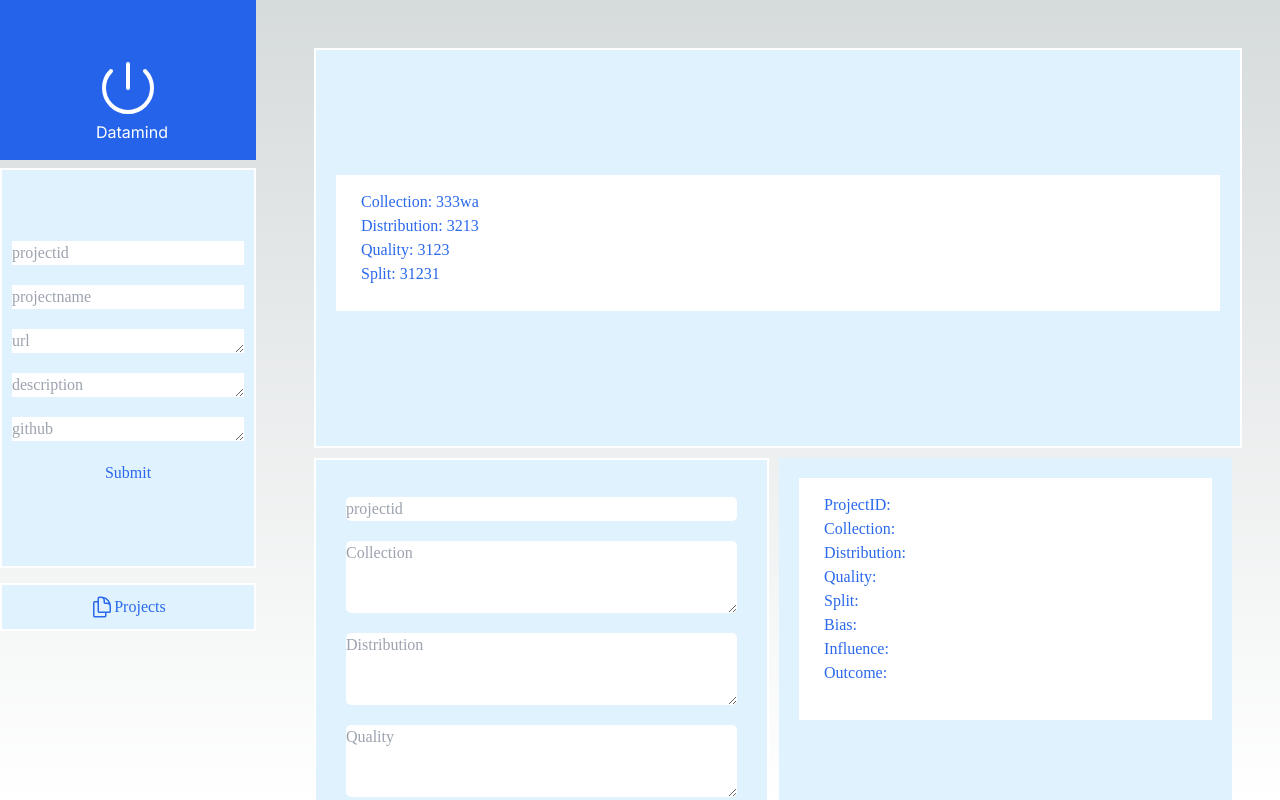
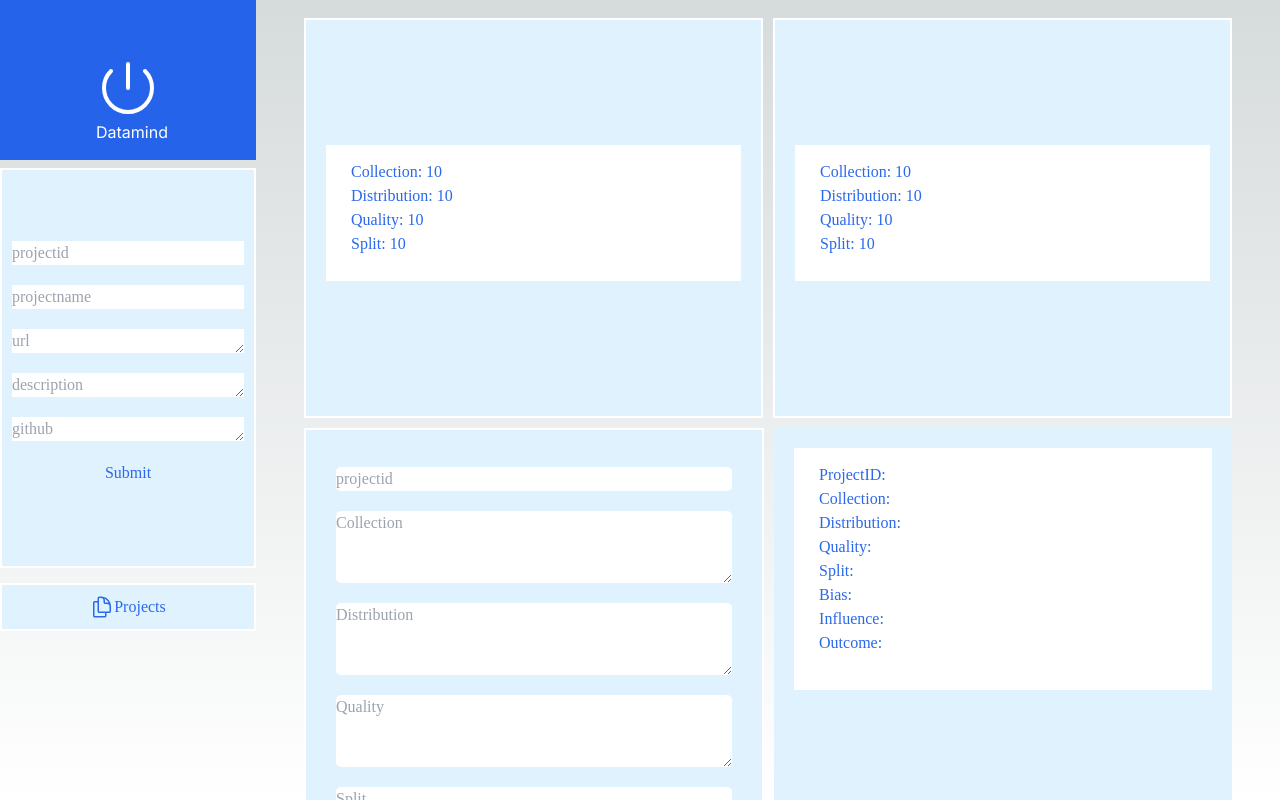
Before and after one commit to williamdjting/419project, a Next.js app: page /projects in a window 1280 px wide. Built offline with nearby package versions, Linux system fonts and the light colour scheme.

Commit message:
formatting css

```diff
--- a/src/app/ui/dashboard/form.tsx
+++ b/src/app/ui/dashboard/form.tsx
@@ -95,7 +95,9 @@ export function Form() {
   // JSX for the form
   return (
     <>
-      <div className={styles.topbar}>
+
+      <div className={styles.topbarContainer}>
+      <div className={styles.topbar1}>
         <div className={styles.mapbox}>
           <div>
             <p>Collection: {csvData.projectname}</p>
@@ -105,6 +107,20 @@ export function Form() {
           </div>
         </div>
       </div>
+
+      <div className={styles.topbar2}>
+        <div className={styles.mapbox}>
+          <div>
+            <p>Collection: {csvData.projectname}</p>
+            <p>Distribution: {csvData.url}</p>
+            <p>Quality: {csvData.description}</p>
+            <p>Split: {csvData.github}</p>
+          </div>
+        </div>
+      </div>
+
+      </div>
+
 
       <div className={styles.container}>
         <form className={styles.form} onSubmit={handleSubmit}>
--- a/src/app/ui/dashboard/ui-dashboard.module.css
+++ b/src/app/ui/dashboard/ui-dashboard.module.css
@@ -1,8 +1,14 @@
 .container {
   display: flex;
+  margin-left: -10px;
 }
 
-.topbar {
+.topbarContainer {
+  display: flex;
+
+}
+
+.topbar1 {
   width: 100%;
   /* border-radius: 5px; */
   height: 400px;
@@ -12,12 +18,30 @@
   color: #2a68ec;
   font-family:'font-mono';
   justify-content: center;
-  margin-top: 0px;
+  margin-top: -30px;
   margin-bottom: 10px;
   background-color: #e0f2fe;
   display: flex;
   flex-direction: column; /* Stack elements vertically */
-  margin-left: 10px;
+  margin-right: 10px;
+}
+
+.topbar2 {
+  width: 100%;
+  /* border-radius: 5px; */
+  height: 400px;
+  font-weight: 500;
+  padding: 20px;
+  border: 2px solid white;
+  color: #2a68ec;
+  font-family:'font-mono';
+  justify-content: center;
+  margin-top: -30px;
+  margin-bottom: 10px;
+  background-color: #e0f2fe;
+  display: flex;
+  flex-direction: column; /* Stack elements vertically */
+  /* margin-right: 10px; */
 }
 
 .projectbox {
```
Also changed, not shown: src/app/lib/submittedDataSideNav.csv.
